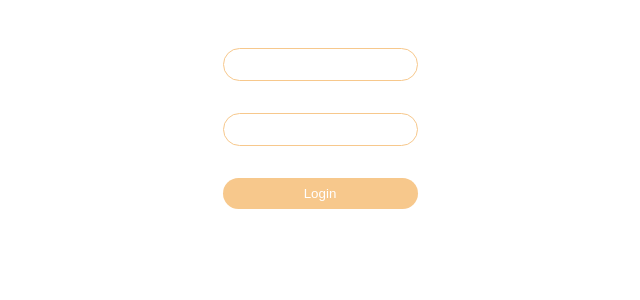
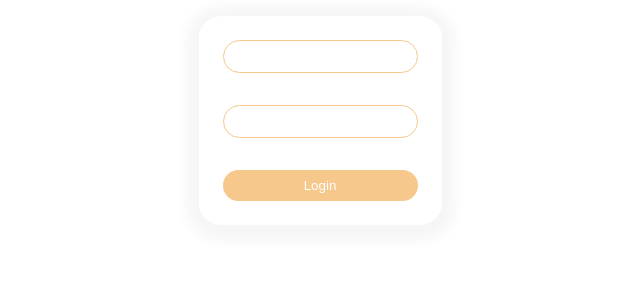
Before and after one commit to ttuom1nen/Task-app, a React (Create React App) app in the folder frontend/: page /login in a window 1280 px wide. Shown: the top 300 px of the page, without its empty margins (320-960 px from the left). Built offline with nearby package versions, Linux system fonts and the light colour scheme.

Commit message:
Add additional styling

```diff
--- a/frontend/src/App.css
+++ b/frontend/src/App.css
@@ -1,3 +1,7 @@
+* {
+  box-sizing: border-box;
+}
+
 .App {
   text-align: center;
 }
--- a/frontend/src/components/LoginForm/LoginForm.styles.ts
+++ b/frontend/src/components/LoginForm/LoginForm.styles.ts
@@ -5,4 +5,7 @@ export const Form = styled.form`
   flex-direction: column;
   padding: 0.5rem;
   color: white;
+  border-radius: 10%;
+  background: rgba(255, 255, 255, 0.65);
+  box-shadow: 0 3px 13px 13px rgb(0 0 0 / 4%);
 `;
--- a/frontend/src/index.css
+++ b/frontend/src/index.css
@@ -1,7 +1,3 @@
-* {
-  box-sizing: border-box;
-}
-
 body {
   margin: 0;
   font-family: -apple-system, BlinkMacSystemFont, "Segoe UI", "Roboto", "Oxygen",
@@ -9,6 +5,8 @@ body {
     sans-serif;
   -webkit-font-smoothing: antialiased;
   -moz-osx-font-smoothing: grayscale;
+  height: 100vh;
+  margin: 0;
 }
 
 code {
--- a/frontend/src/index.tsx
+++ b/frontend/src/index.tsx
@@ -5,6 +5,7 @@ import reportWebVitals from "./reportWebVitals";
 import { store } from "./state/store";
 import { Provider } from "react-redux";
 import { BrowserRouter } from "react-router-dom";
+import "./index.css";
 
 ReactDOM.render(
   <Provider store={store}>
```
